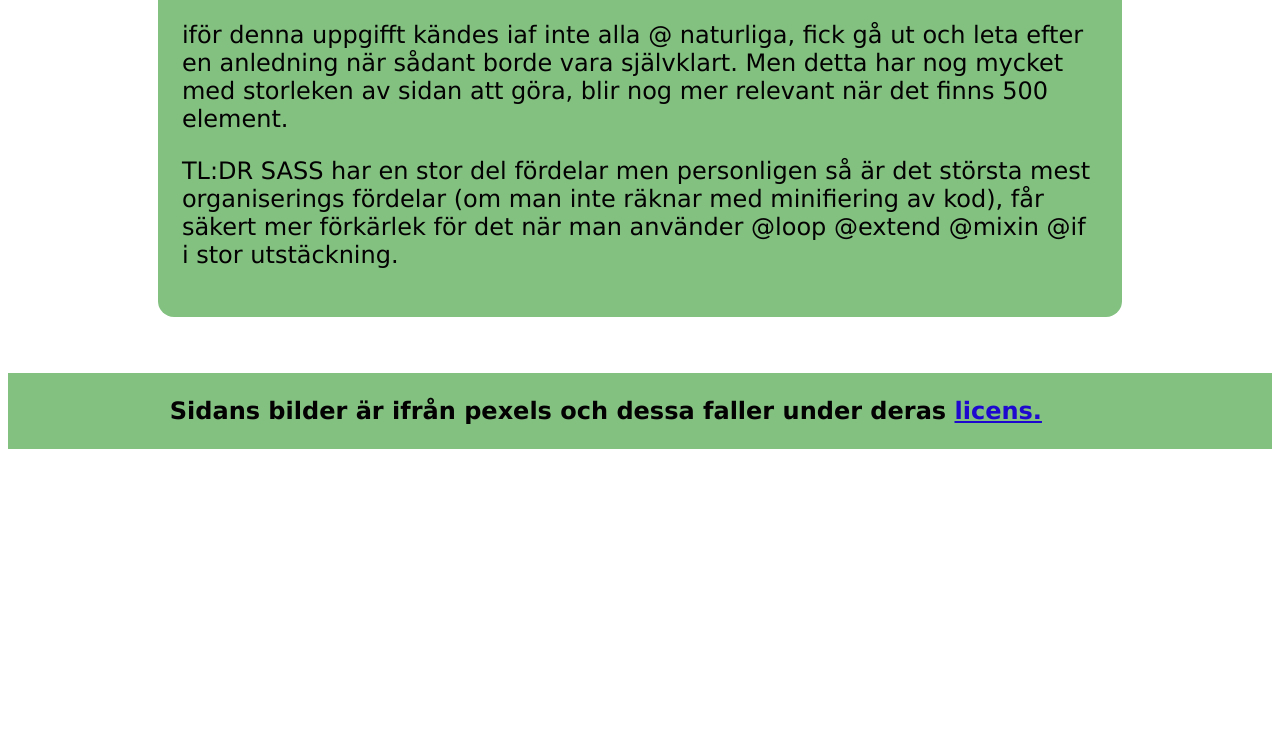
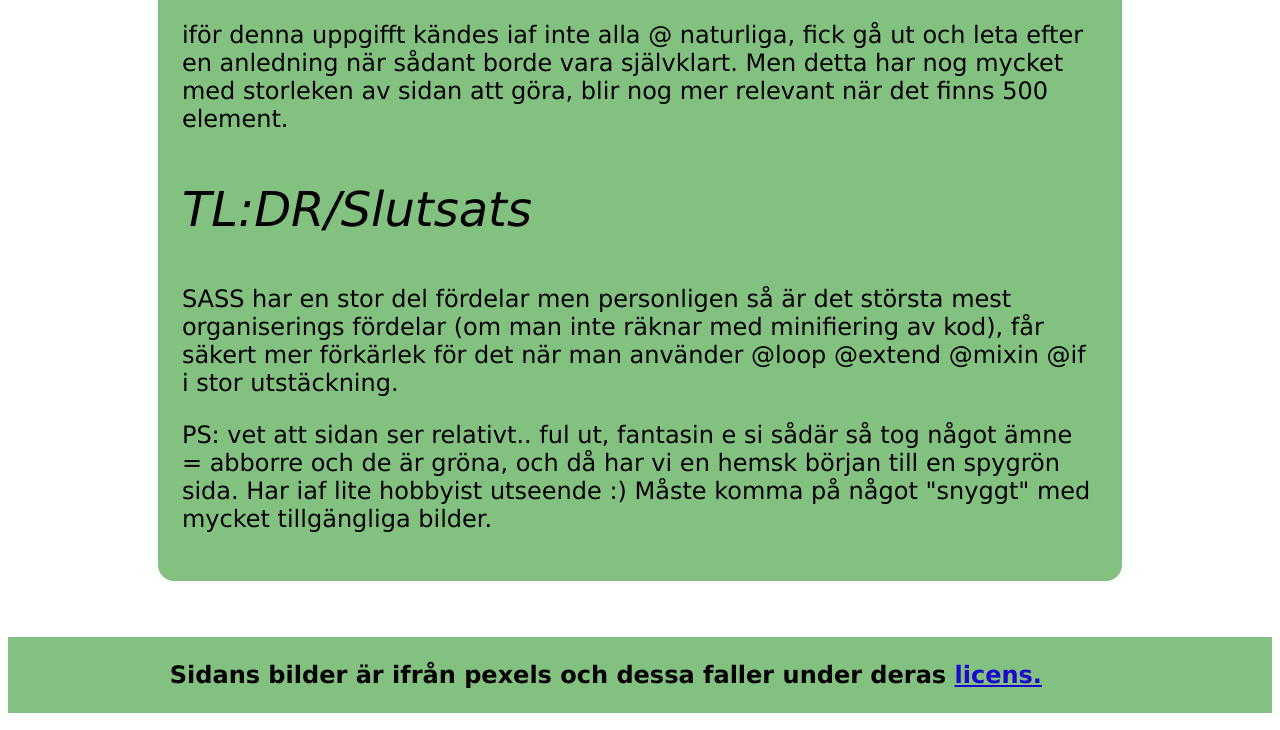
Before and after one commit to Git-Bread/L3, a website built with Parcel: page sass.html in a window 1280 px wide. Shown: the part 1729-2459 px from the top of the page. Before the commit the page ends 2218 px from the top, so only its background shows below. Built offline with nearby package versions, Linux system fonts and the light colour scheme.

Commit message:
final version

```diff
--- a/css/_main.sass
+++ b/css/_main.sass
@@ -56,3 +56,10 @@ section
             max-width: 105%
     #large-img
         display: none
+
+.sub-title
+    font-style: italic
+
+.sub-title-sass
+    @extend .sub-title
+    font-weight: 250
--- a/sass.html
+++ b/sass.html
@@ -43,7 +43,7 @@
             <section>
                 <article>
                     <div>
-                        <h3>SASS utvärdering Labboration 2</h3>
+                        <h3 class="sub-title-sass">SASS utvärdering Labboration 2</h3>
                         <p>Sass var utmanande på ett antal fronter, fick slåss mycket med variablerna innan jag gav upp på att försöka få något system för att göra darmode med mestadels SASS. Slutade med en kombination mellan SASS variabler
                             och standard CSS variabler då dessa är globala. Detta fungerade väldigt bra enligt mig.
                         </p>
@@ -66,9 +66,11 @@
                         <p>
                             iför denna uppgifft kändes iaf inte alla @ naturliga, fick gå ut och leta efter en anledning när sådant borde vara självklart. Men detta har nog mycket med storleken av sidan att göra, blir nog mer relevant när det finns 500 element.
                         </p>
+                        <h3 class="sub-title-sass">TL:DR/Slutsats</h3>
                         <p>
-                            TL:DR SASS har en stor del fördelar men personligen så är det största mest organiserings fördelar (om man inte räknar med minifiering av kod), får säkert mer förkärlek för det när man använder @loop @extend @mixin @if i stor utstäckning.
+                            SASS har en stor del fördelar men personligen så är det största mest organiserings fördelar (om man inte räknar med minifiering av kod), får säkert mer förkärlek för det när man använder @loop @extend @mixin @if i stor utstäckning.
                         </p>
+                        <p>PS: vet att sidan ser relativt.. ful ut, fantasin e si sådär så tog något ämne = abborre och de är gröna, och då har vi en hemsk början till en spygrön sida. Har iaf lite hobbyist utseende :) Måste komma på något "snyggt" med mycket tillgängliga bilder.</p>
                     </div>
                 </article>
             </section>
```
Also changed, not shown: index.html (+2 -2 lines), dist/index.html.
